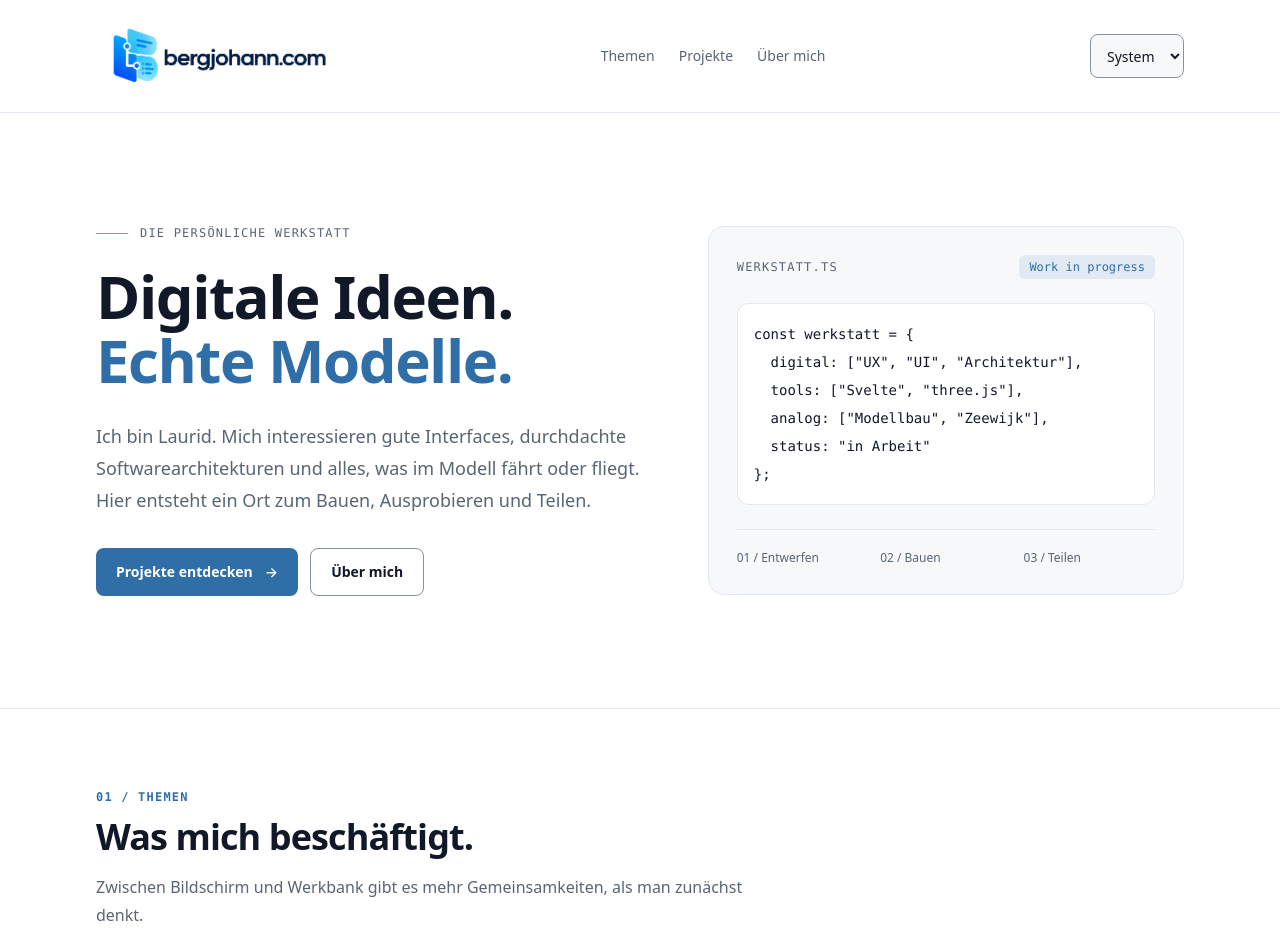
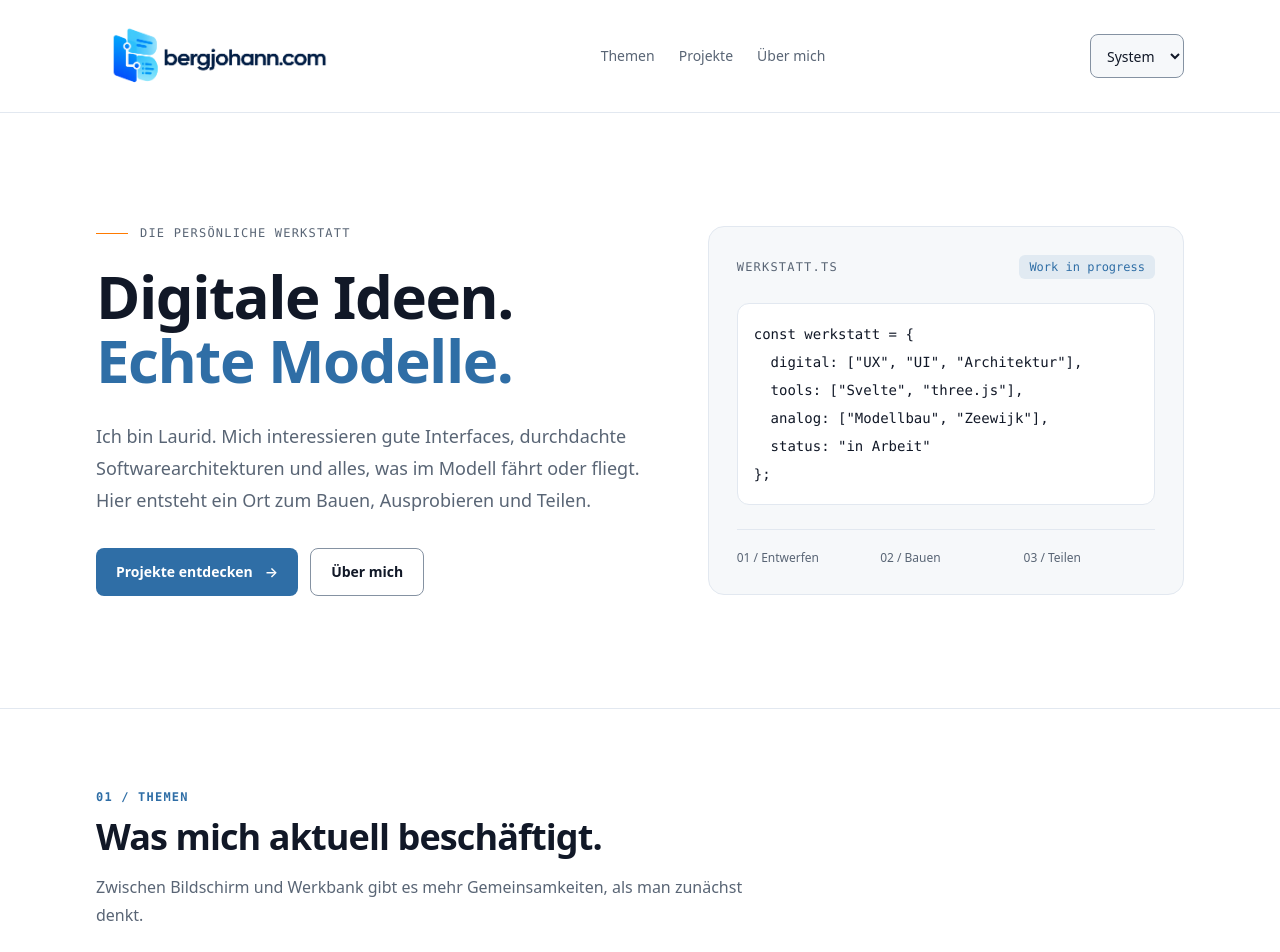
Before and after one commit to LauridBergjohann/bergjohann-com, a SvelteKit app: page / in a window 1280 px wide. Shown: the top 952 px of the page. Built offline with nearby package versions, Linux system fonts and the light colour scheme.

Commit message:
Refine hompage introduction (#2)

```diff
--- a/src/routes/+page.svelte
+++ b/src/routes/+page.svelte
@@ -51,7 +51,7 @@
 <Section
   id="themen"
   eyebrow="01 / Themen"
-  title="Was mich beschäftigt."
+  title="Was mich aktuell beschäftigt."
   description="Zwischen Bildschirm und Werkbank gibt es mehr Gemeinsamkeiten, als man zunächst denkt."
 >
   <div class="grid gap-5 md:grid-cols-3">
```
